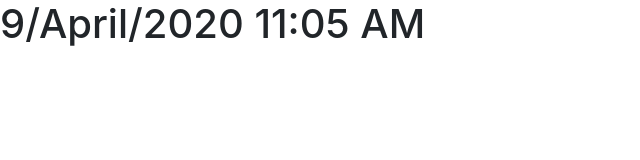
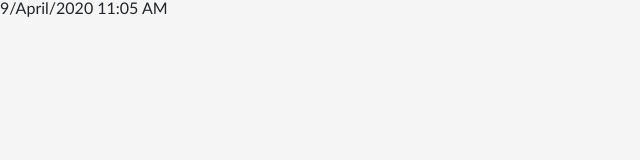
Before and after one commit to NginxDragon/application, a plain HTML site: page index.html in a window 1280 px wide. Shown: the whole page, without its empty margins (0-640 px from the left). Drawn offline with nearby package versions, Linux system fonts and the light colour scheme.

Commit message:
update index.html
menambahkan link rel css

```diff
--- a/index.html
+++ b/index.html
@@ -9,6 +9,11 @@
     <link rel="stylesheet" href="https://maxcdn.bootstrapcdn.com/bootstrap/4.0.0/css/bootstrap.min.css" integrity="sha384-Gn5384xqQ1aoWXA+058RXPxPg6fy4IWvTNh0E263XmFcJlSAwiGgFAW/dAiS6JXm" crossorigin="anonymous">
 
     <title>Hello, world!</title>
+<link rel="stylesheet" href="css/reset.css">
+<link rel="stylesheet" href="css/style.css">
+<link rel="stylesheet" href="css/styleUpdate.css">
+<link rel="stylesheet" href="css/styleTiket.css">
+<link rel="stylesheet" href="css/styleGambar.css">
   </head>
   <body>
     <h1>9/April/2020 11:05 AM</h1>
```
